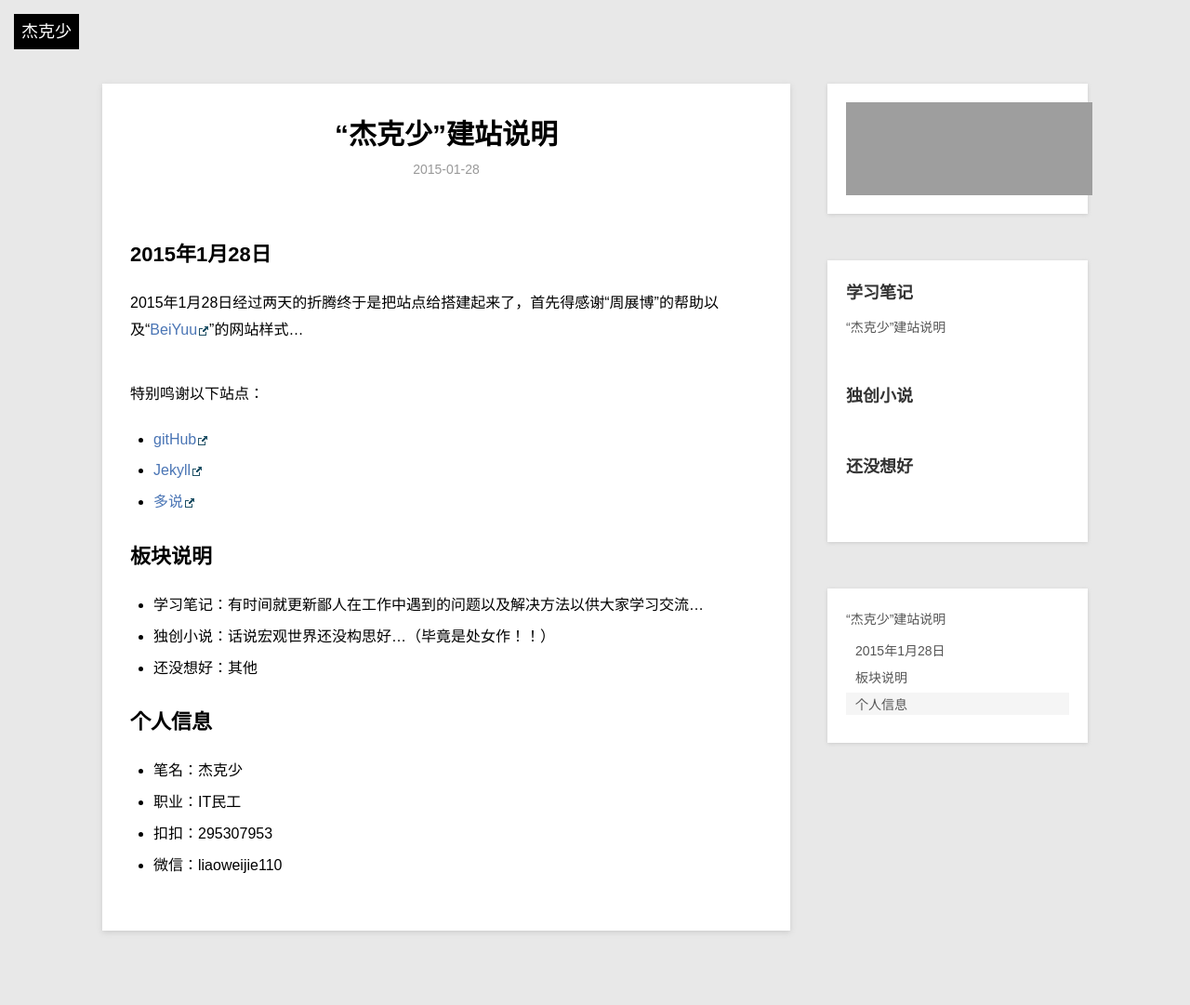
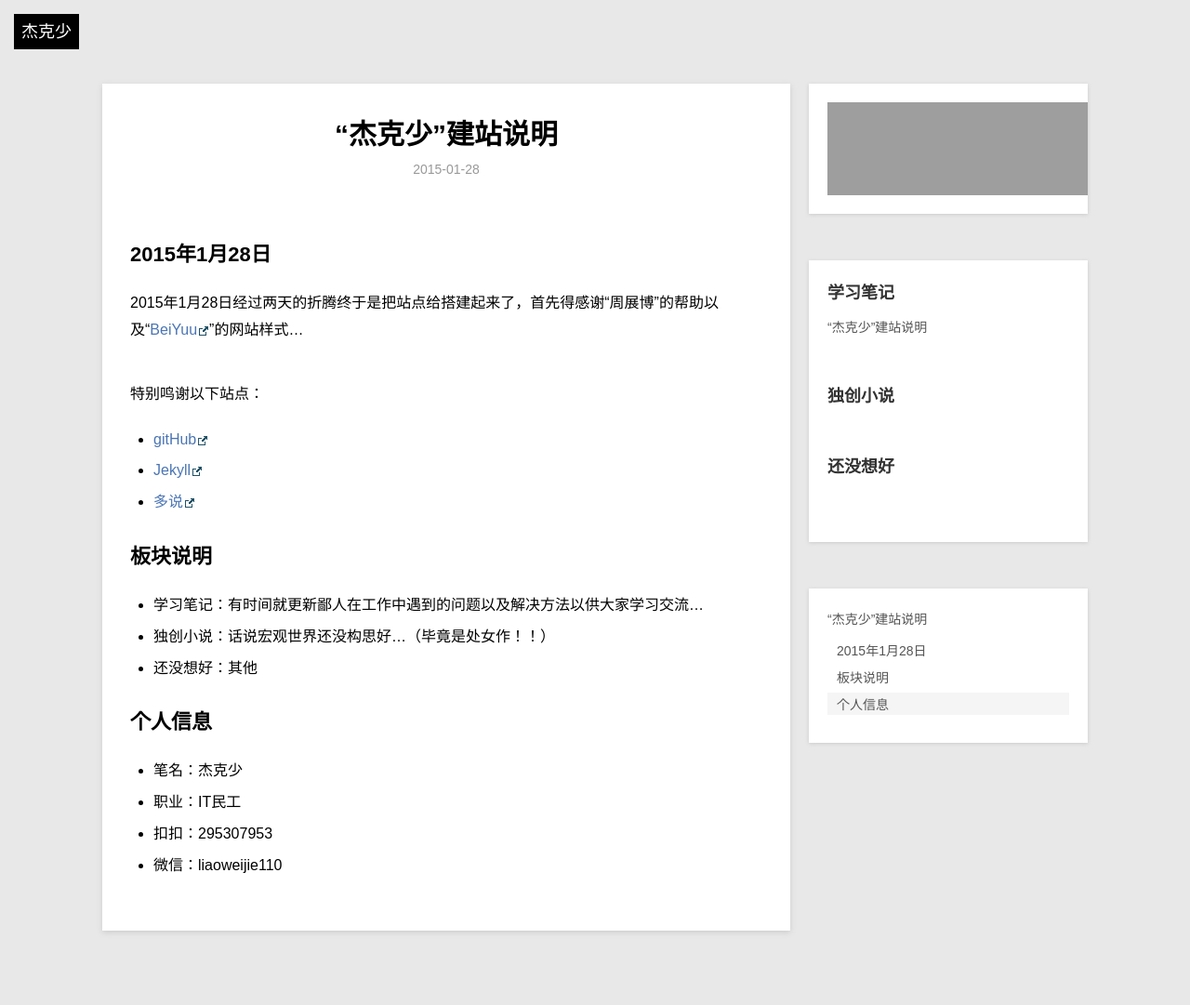
Before and after one commit to liaoweijie/liaoweijie.github.io, a Jekyll site: the page built from _posts/learn/2015-1-28-learn-0.md, in a window 1280 px wide. Shown: the whole page at 93% size. Built offline with Jekyll 4.4.1, drawn with Linux system fonts in a browser that asks for light colours; Markdown is read by kramdown in place of the engine named in the settings; comment, search, counter and statistics services are not loaded; grey boxes are pictures that could not be loaded.

Commit message:
修改尺寸

```diff
--- a/_layouts/post.html
+++ b/_layouts/post.html
@@ -39,7 +39,7 @@ layout: default
 
     <div class="sidenav">
         <!--<iframe width="100%" height="75" class="share_self"  frameborder="0" scrolling="no" src="http://widget.weibo.com/weiboshow/index.php?language=&width=0&height=75&fansRow=2&ptype=1&speed=0&skin=5&isTitle=0&noborder=0&isWeibo=0&isFans=0&uid=1855270953&verifier=375b89d6&dpc=1"></iframe>-->
-		<iframe frameborder="no" border="0" marginwidth="0" marginheight="0" width=265 height=100 src="http://music.163.com/outchain/player?type=0&id=46117147&auto=1&height=90"></iframe>
+		<iframe frameborder="no" border="0" marginwidth="0" marginheight="0" width=280 height=100 src="http://music.163.com/outchain/player?type=0&id=46117147&auto=1&height=90"></iframe>
     </div>
 
 
--- a/css/default.css
+++ b/css/default.css
@@ -56,7 +56,7 @@ pre ol{margin-left:25px;list-style-type:decimal;}
 
 
 /****************entry style**************/
-.sidenav { width:240px; background:#fff; float:right; padding:20px; margin-bottom:50px; box-shadow:0 1px 4px #ccc; }
+.sidenav { width:260px; background:#fff; float:right; padding:20px; margin-bottom:50px; box-shadow:0 1px 4px #ccc; }
 .sidenav h2 { font-size:18px; color:#333; margin-bottom:15px; }
 .sidenav ul { margin-bottom:50px; }
 .sidenav li { margin-bottom:12px; word-break: break-all;}
```
